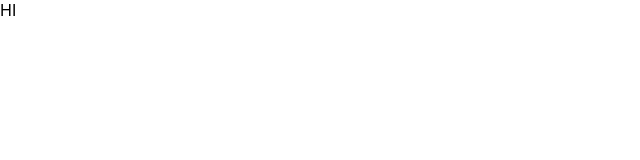
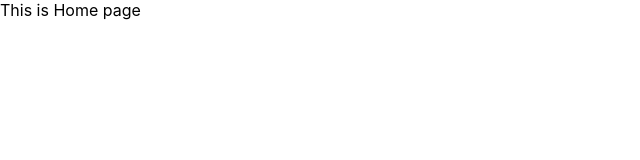
Before and after one commit to Manasa1225/box-office, a React (Create React App) app: page / in a window 1280 px wide. Shown: the top 160 px of the page, without its empty margins (0-640 px from the left). Built offline with nearby package versions, Linux system fonts and the light colour scheme.

Commit message:
added react-router

```diff
--- a/package.json
+++ b/package.json
@@ -8,6 +8,8 @@
     "@testing-library/user-event": "^12.8.3",
     "react": "^17.0.2",
     "react-dom": "^17.0.2",
+    "react-router": "^5.2.0",
+    "react-router-dom": "^5.2.0",
     "react-scripts": "4.0.3",
     "web-vitals": "^0.2.4",
     "workbox-background-sync": "^5.1.4",
--- a/src/App.js
+++ b/src/App.js
@@ -1,7 +1,18 @@
 import React from 'react';
+import { Switch, Route } from 'react-router-dom';
 
 function App() {
-  return <div>HI</div>;
+  return (
+    <Switch>
+      <Route exact path="/">
+        This is Home page
+      </Route>
+      <Route exact path="/starred">
+        This is starred page
+      </Route>
+      <Route>This is 404 page</Route>
+    </Switch>
+  );
 }
 
 export default App;
--- a/src/index.js
+++ b/src/index.js
@@ -1,12 +1,15 @@
 import React from 'react';
 import ReactDOM from 'react-dom';
+import { BrowserRouter } from 'react-router-dom';
 import './index.css';
 import App from './App';
 import * as serviceWorkerRegistration from './serviceWorkerRegistration';
 import reportWebVitals from './reportWebVitals';
 
 ReactDOM.render(
-  <App />,
+  <BrowserRouter>
+    <App />
+  </BrowserRouter>,
 
   document.getElementById('root')
 );
```
Also changed, not shown: 1 other file (tests, documents, lock files or other folders).
